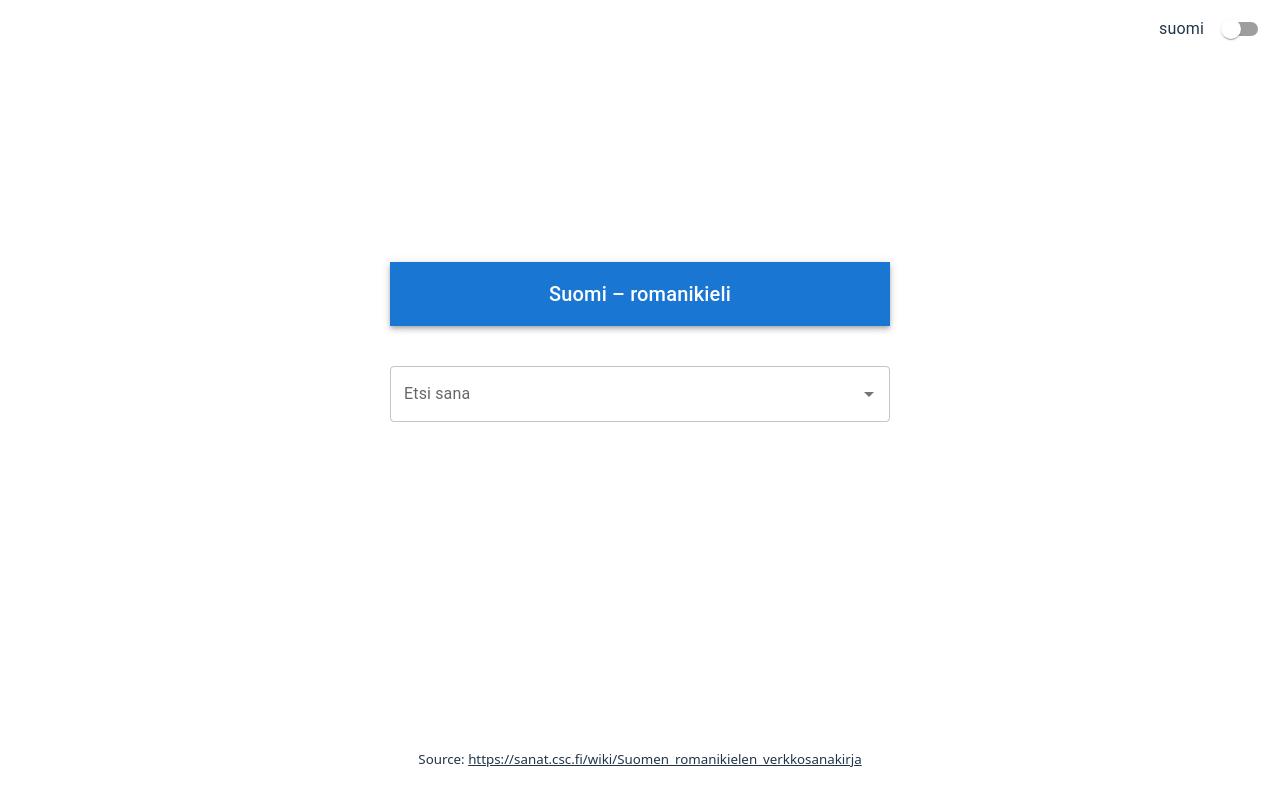
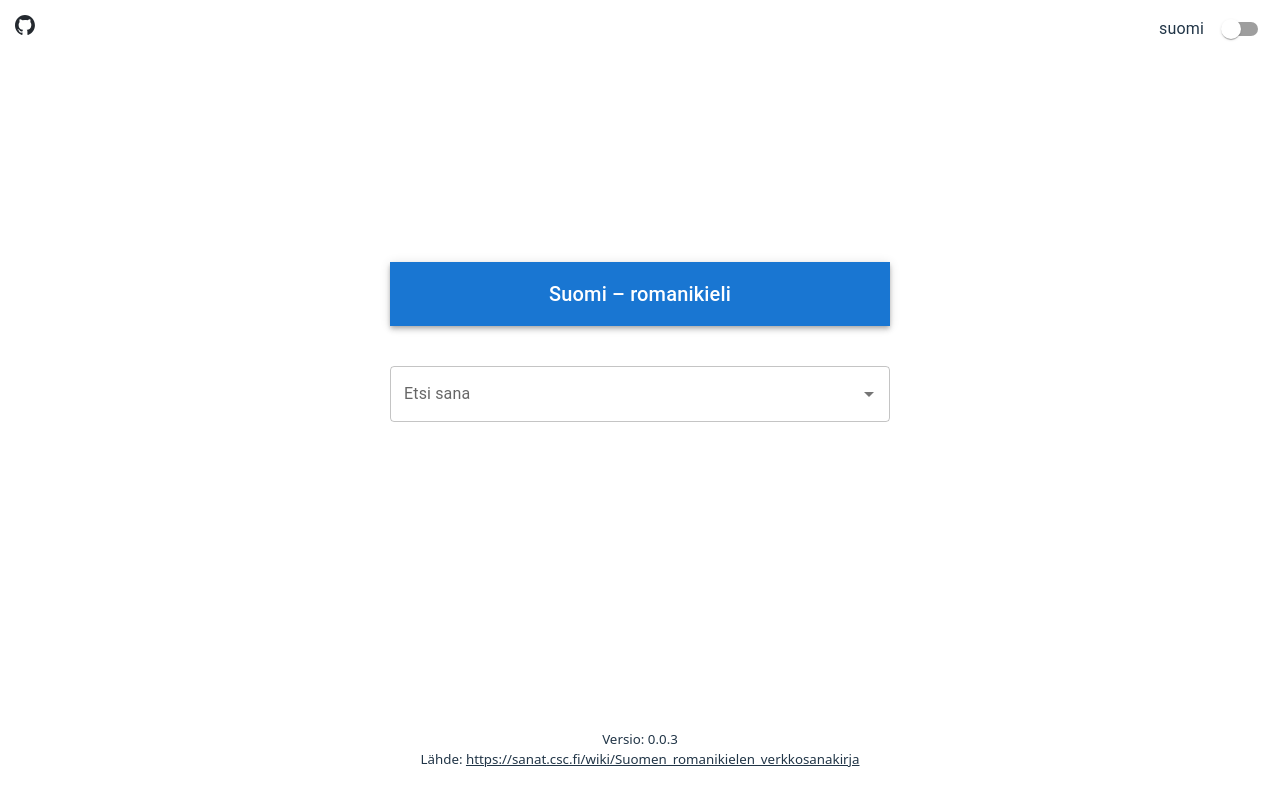
Before and after one commit to malmgrek/fintiko, a React (Vite) app: page / in a window 1280 px wide. Built offline with nearby package versions, Linux system fonts and the light colour scheme.

Commit message:
Add version and link to gh

```diff
--- a/package.json
+++ b/package.json
@@ -1,7 +1,7 @@
 {
   "name": "fintiko",
   "private": true,
-  "version": "0.0.2",
+  "version": "0.0.3",
   "type": "module",
   "scripts": {
     "dev": "vite",
--- a/src/App.tsx
+++ b/src/App.tsx
@@ -4,6 +4,7 @@ import { FixedSizeList, ListChildComponentProps } from 'react-window';
 import { AppBar, Toolbar, Typography, Switch, Container, Autocomplete, TextField, Box } from '@mui/material'
 import './App.css'
 import * as locales from './locales';
+import packageJson from '../package.json';
 
 type DictionaryEntry = {
   finnish: string;
@@ -91,6 +92,11 @@ function App() {
   );
   return (
     <>
+      <Box sx={{ position: 'fixed', top: 10, left: 10 }}>
+        <a href="https://github.com/malmgrek/fintiko" target="_blank" rel="noopener noreferrer">
+          <img src="./github-mark.svg" alt="GitHub" style={{ height: '20px', margin: "5px" }} />
+        </a>
+      </Box>
       <AppBar position="static">
         <Toolbar sx={{ justifyContent: 'center' }}>
           <Typography variant="h6">
@@ -158,7 +164,8 @@ function App() {
         </Box>
       </Container>
       <footer style={{ position: 'fixed', bottom: '20px', left: '50%', transform: 'translateX(-50%)', textAlign: 'center', padding: '10px', fontSize: 'smaller' }}>
-        Source: <a href="https://sanat.csc.fi/wiki/Suomen_romanikielen_verkkosanakirja" target="_blank" rel="noopener noreferrer" style={{ color: 'inherit', textDecoration: 'underline' }}>
+        <div>Versio: {packageJson.version}</div>
+        Lähde: <a href="https://sanat.csc.fi/wiki/Suomen_romanikielen_verkkosanakirja" target="_blank" rel="noopener noreferrer" style={{ color: 'inherit', textDecoration: 'underline' }}>
           https://sanat.csc.fi/wiki/Suomen_romanikielen_verkkosanakirja
         </a>
       </footer>
```
Also changed, not shown: public/github-mark.svg (added).
